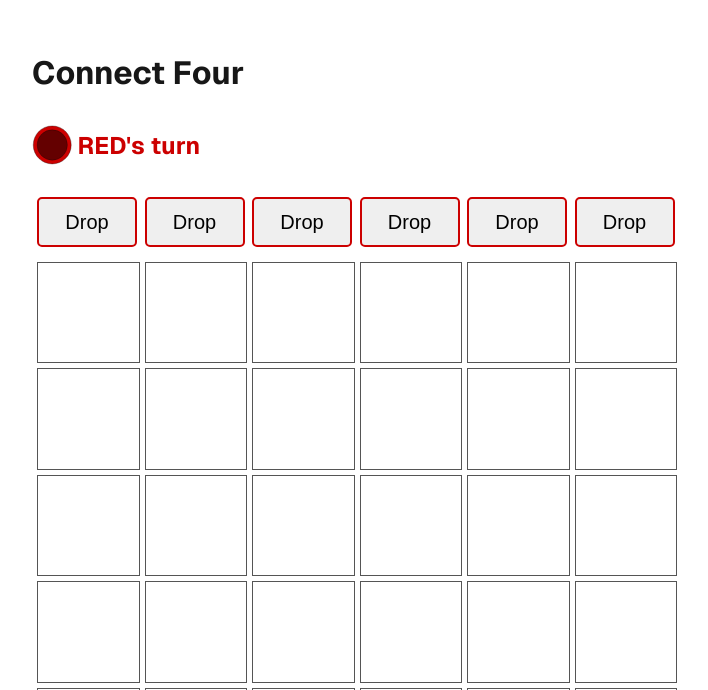
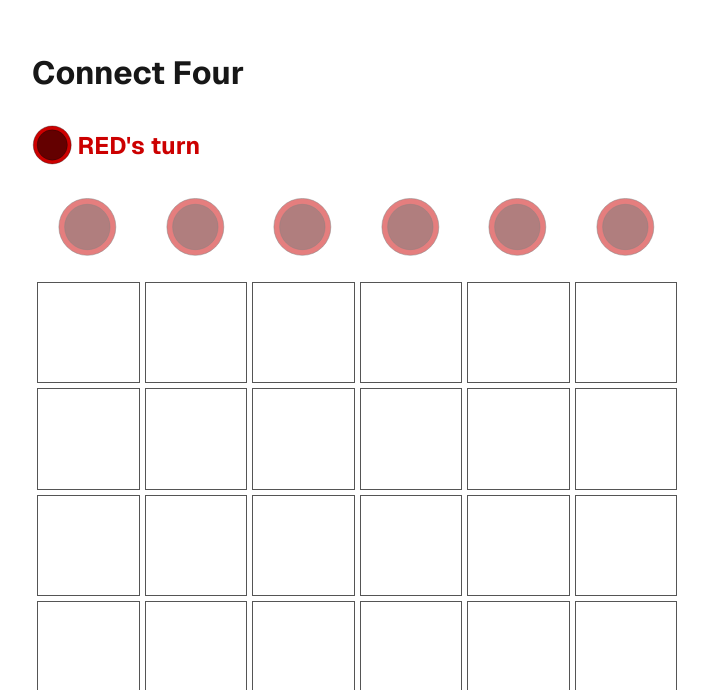
Before and after one commit to jesshmusic/connect-four, a Next.js app: page / in a window 1280 px wide. Shown: the part 110-800 px from the top of the page, without its empty margins (283-991 px from the left). Built offline with nearby package versions, Linux system fonts and the light colour scheme.

Commit message:
feat: some styling and type cleanup

```diff
--- a/src/app/page.tsx
+++ b/src/app/page.tsx
@@ -5,15 +5,17 @@ import styles from "./page.module.css";
 import GameBoard from '@/components/GameBoard';
 import PlayerToken, {PlayerColor} from '@/components/PlayerToken';
 import {useState} from 'react';
+import {GameState} from '@/utils/connectFour';
 
 const DEFAULT_GAME_STATE = {
   currentPlayer: PlayerColor.RED,
   hasWinner: false,
   statusMessage: "RED's turn",
+  shouldReset: false,
 };
 
 export default function Home() {
-  const [gameState, setGameState] = useState(DEFAULT_GAME_STATE);
+  const [gameState, setGameState] = useState<GameState>(DEFAULT_GAME_STATE);
 
   return (
     <div className={styles.page}>
@@ -32,7 +34,10 @@ export default function Home() {
         {
           (gameState.hasWinner || gameState.statusMessage === 'Draw!') && (<p>
             <button
-              onClick={() => setGameState(DEFAULT_GAME_STATE)}
+              onClick={() => setGameState({
+                ...DEFAULT_GAME_STATE,
+                shouldReset: true,
+              })}
               style={{
                 border: '2px solid #cc0000',
                 borderRadius: '5px',
--- a/src/components/DropButton.tsx
+++ b/src/components/DropButton.tsx
@@ -1,5 +1,5 @@
 import React from 'react';
-import {PlayerColor} from '@/components/PlayerToken';
+import PlayerToken, {PlayerColor} from '@/components/PlayerToken';
 
 const DropButton = ({ onClick, columnNumber, currentPlayer }:{
   onClick: (columnNumber: number) => void,
@@ -10,16 +10,41 @@ const DropButton = ({ onClick, columnNumber, currentPlayer }:{
     <button
       onClick={() => onClick(columnNumber)}
       style={{
-        border: `2px solid ${currentPlayer === PlayerColor.RED ? '#cc0000' : '#fdb300'}`,
-        borderRadius: '5px',
+        backgroundColor: 'transparent',
+        border: 'none',
         cursor: 'pointer',
         fontSize: '20px',
-        height: '50px',
+        height: '60px',
+        position: 'relative',
         textAlign: 'center',
         width: '100px',
       }}
+      className="drop-button"
     >
-      Drop
+
+      <style jsx>{`
+        .drop-button:hover svg {
+          opacity: 1 !important;
+        }
+
+        .drop-text {
+          position: absolute;
+          top: 50%;
+          left: 50%;
+          transform: translate(-50%, -50%);
+          color: white;
+          opacity: 0;
+          transition: opacity 0.4s ease-in-out;
+        }
+
+        .drop-button:hover .drop-text {
+          opacity: 1;
+        }
+      `}</style>
+      <div style={{position: 'relative', width: '100%', height: '100%'}}>
+        <PlayerToken player={currentPlayer} size={60} opacity={0.5} />
+        <span className="drop-text">Drop</span>
+      </div>
     </button>
   )
 }
--- a/src/components/GameBoard.tsx
+++ b/src/components/GameBoard.tsx
@@ -15,10 +15,15 @@ const GameBoard = ({gameState, setGameState}: GameBoardProps) => {
   const [board, setBoard] = useState<BoardState>(DEFAULT_BOARD_STATE);
 
   useEffect(() => {
-    if (!gameState.hasWinner && gameState.statusMessage === 'RED\'s turn') {
+    if (gameState.shouldReset === true) {
       setBoard(deepClone(DEFAULT_BOARD_STATE));
+      setGameState({
+        ...gameState,
+        shouldReset: false,
+        }
+      )
     }
-  }, [gameState])
+  }, [gameState]);
 
   const getCellState = (cellValue: number | null): PlayerColor | null => {
     switch (cellValue) {
@@ -32,15 +37,22 @@ const GameBoard = ({gameState, setGameState}: GameBoardProps) => {
   }
 
   const handleClick = (columnNumber: number) => {
-    const newBoard = deepClone(board);
-
-    for (let rows = board.length - 1; rows >= 0; rows--) {
-      if (newBoard[rows][columnNumber] === null) {
-        newBoard[rows][columnNumber] = gameState.currentPlayer === PlayerColor.RED ? 1 : 2;
-        setBoard(newBoard);
+    const newBoard = board.map((row) => [...row]) as BoardState;
+    let tokenDropped = false;
+    for (let row = board.length - 1; row >= 0; row--) {
+      if (newBoard[row][columnNumber] === null) {
+        newBoard[row][columnNumber] = gameState.currentPlayer === PlayerColor.RED ? 1 : 2;
+        tokenDropped = true;
         break;
       }
     }
+
+    if (!tokenDropped) {
+      return;
+    }
+
+    setBoard(newBoard);
+
     const winner = checkForWinner(newBoard);
     if (winner) {
       setGameState({
@@ -49,11 +61,13 @@ const GameBoard = ({gameState, setGameState}: GameBoardProps) => {
         statusMessage: winner === 'draw' ? 'Draw!' : `${gameState.currentPlayer.toUpperCase()} wins!`,
       });
     } else {
-      const nextPlayer = gameState.currentPlayer === PlayerColor.RED ? PlayerColor.YELLOW : PlayerColor.RED;
+      const nextPlayer = gameState.currentPlayer === PlayerColor.RED ?
+        PlayerColor.YELLOW :
+        PlayerColor.RED;
       setGameState({
         currentPlayer: nextPlayer,
         hasWinner: false,
-        statusMessage: `${nextPlayer}'s turn`,
+        statusMessage: `${nextPlayer.toUpperCase()}'s turn`,
       });
     }
   }
@@ -66,7 +80,7 @@ const GameBoard = ({gameState, setGameState}: GameBoardProps) => {
           gap: '5px',
           gridTemplateColumns: 'repeat(6, 1fr)',
           gridTemplateRows: '60px',
-          height: '60px',
+          height: '80px',
           padding: '0 5px',
           width: '650px',
         }} >
--- a/src/components/PlayerToken.tsx
+++ b/src/components/PlayerToken.tsx
@@ -9,21 +9,25 @@ export enum PlayerColor {
 
 interface PlayerTokenProps {
   player: PlayerColor;
+  opacity?: number;
   size?: number;
 }
 
 /**
  * Token created using Afinity Design App. (Similar to Adobe Illustrator)
  * @param player
+ * @param opacity
+ * @param size
  * @constructor
  */
-const PlayerToken = ({player, size=100}: PlayerTokenProps) => {
+const PlayerToken = ({player, opacity=1.0, size=100}: PlayerTokenProps) => {
   const playerColor = player === 'yellow' ? '#bc8e0d' : '#cc0000';
   const playerColor2 = player === 'yellow' ? '#5d4505' : '#640000';
   return (
     <svg
       width={`${size}px`}
       height={`${size}px`}
+      opacity={opacity}
       viewBox="0 0 256 256">
     <circle
       cx="129.5"
--- a/src/utils/connectFour.ts
+++ b/src/utils/connectFour.ts
@@ -75,6 +75,7 @@ export type GameState = {
   currentPlayer: PlayerColor;
   hasWinner: boolean;
   statusMessage: string;
+  shouldReset?: boolean;
 }
 export type GameBoardProps = {
   gameState: GameState;
```
